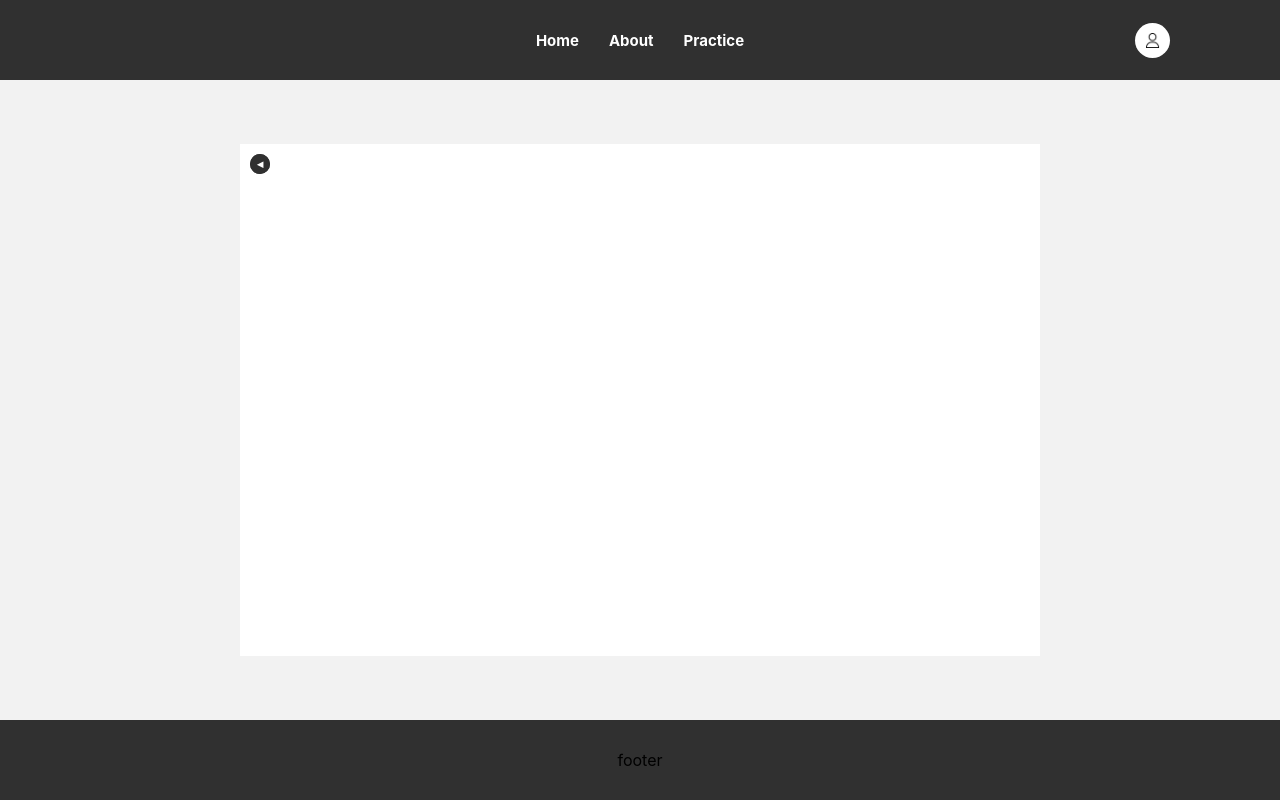
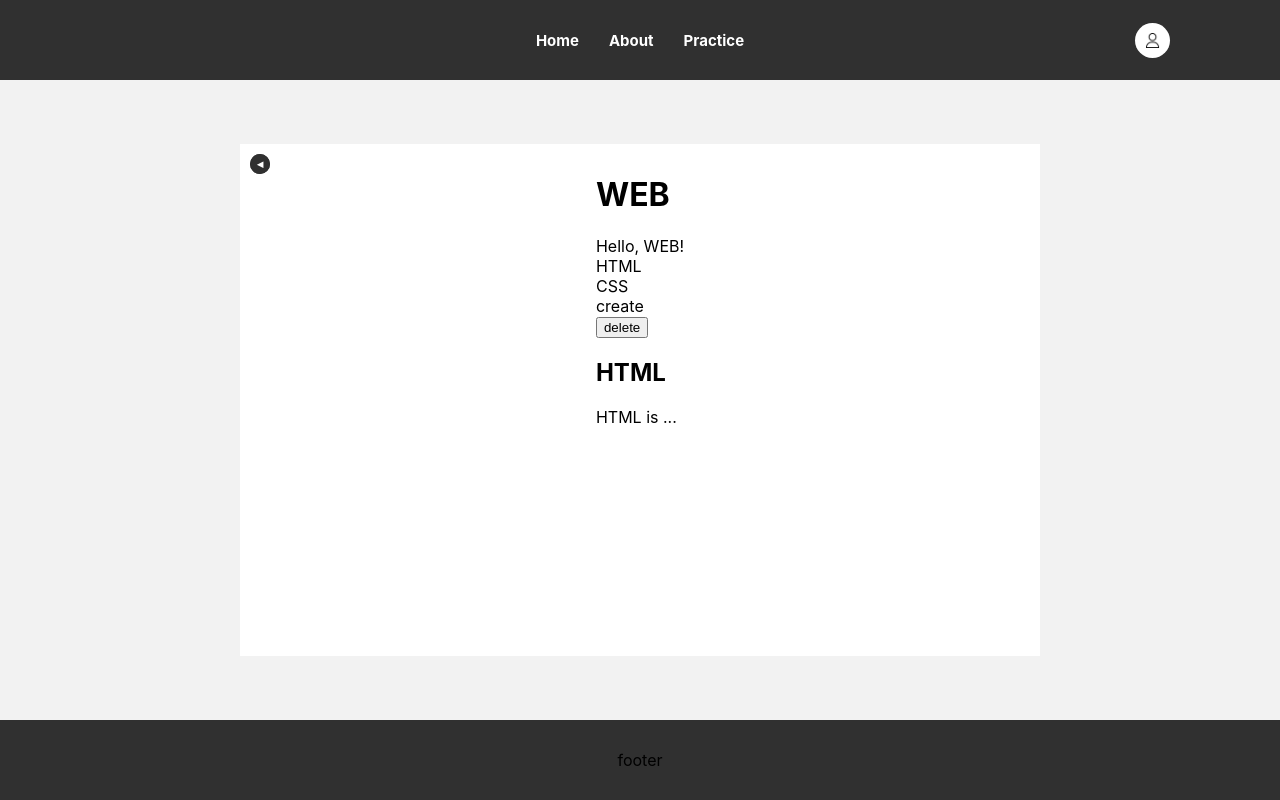
Before and after one commit to mcar100/ui_practice, a React (Create React App) app: page /practice/redux/lifecoding/advanced in a window 1280 px wide. Built offline with nearby package versions, Linux system fonts and the light colour scheme.

Commit message:
Style: 실전 Redux 페이지 구조 형성

```diff
--- /dev/null
+++ b/src/components/Practice/lifecoding/advanced/Article.jsx
@@ -0,0 +1,10 @@
+function Article() {
+  return (
+    <article>
+      <h2>HTML</h2>
+      HTML is ...
+    </article>
+  );
+}
+
+export default Article;
--- /dev/null
+++ b/src/components/Practice/lifecoding/advanced/Control.jsx
@@ -0,0 +1,16 @@
+import { Link } from "react-router-dom";
+
+function Control() {
+  return (
+    <ul>
+      <li>
+        <Link>create</Link>
+      </li>
+      <li>
+        <input type={"button"} value={"delete"}></input>
+      </li>
+    </ul>
+  );
+}
+
+export default Control;
--- /dev/null
+++ b/src/components/Practice/lifecoding/advanced/NavList.jsx
@@ -0,0 +1,18 @@
+import { Link } from "react-router-dom";
+
+function NavList() {
+  return (
+    <nav>
+      <ol>
+        <li>
+          <Link>HTML</Link>
+        </li>
+        <li>
+          <Link>CSS</Link>
+        </li>
+      </ol>
+    </nav>
+  );
+}
+
+export default NavList;
--- /dev/null
+++ b/src/components/Practice/lifecoding/advanced/Subject.jsx
@@ -0,0 +1,10 @@
+function Subject() {
+  return (
+    <header>
+      <h1>WEB</h1>
+      Hello, WEB!
+    </header>
+  );
+}
+
+export default Subject;
--- a/src/components/Practice/lifecoding/advanced/ToDoList.jsx
+++ b/src/components/Practice/lifecoding/advanced/ToDoList.jsx
@@ -1,9 +1,20 @@
 import GoBackButton from "../../../Button/GoBackButton";
+import Article from "./Article";
+import Control from "./Control";
+import NavList from "./NavList";
+import Subject from "./Subject";
 
 function ToDoList() {
   return (
-    <div className="page-container">
+    <div className="contents-container">
       <GoBackButton />
+      <div className="btn-container"></div>
+      <div className="todolist-container">
+        <Subject />
+        <NavList />
+        <Control />
+        <Article />
+      </div>
     </div>
   );
 }
```
